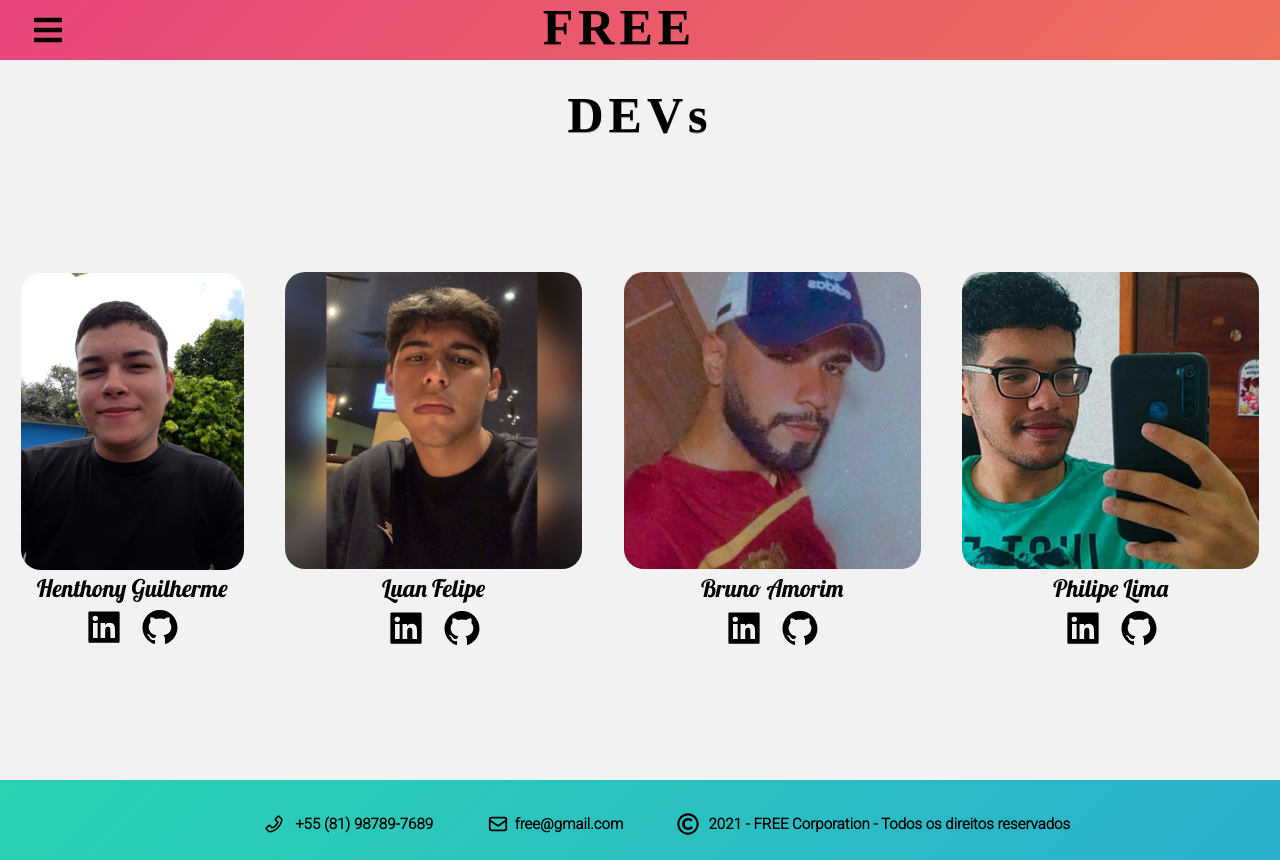
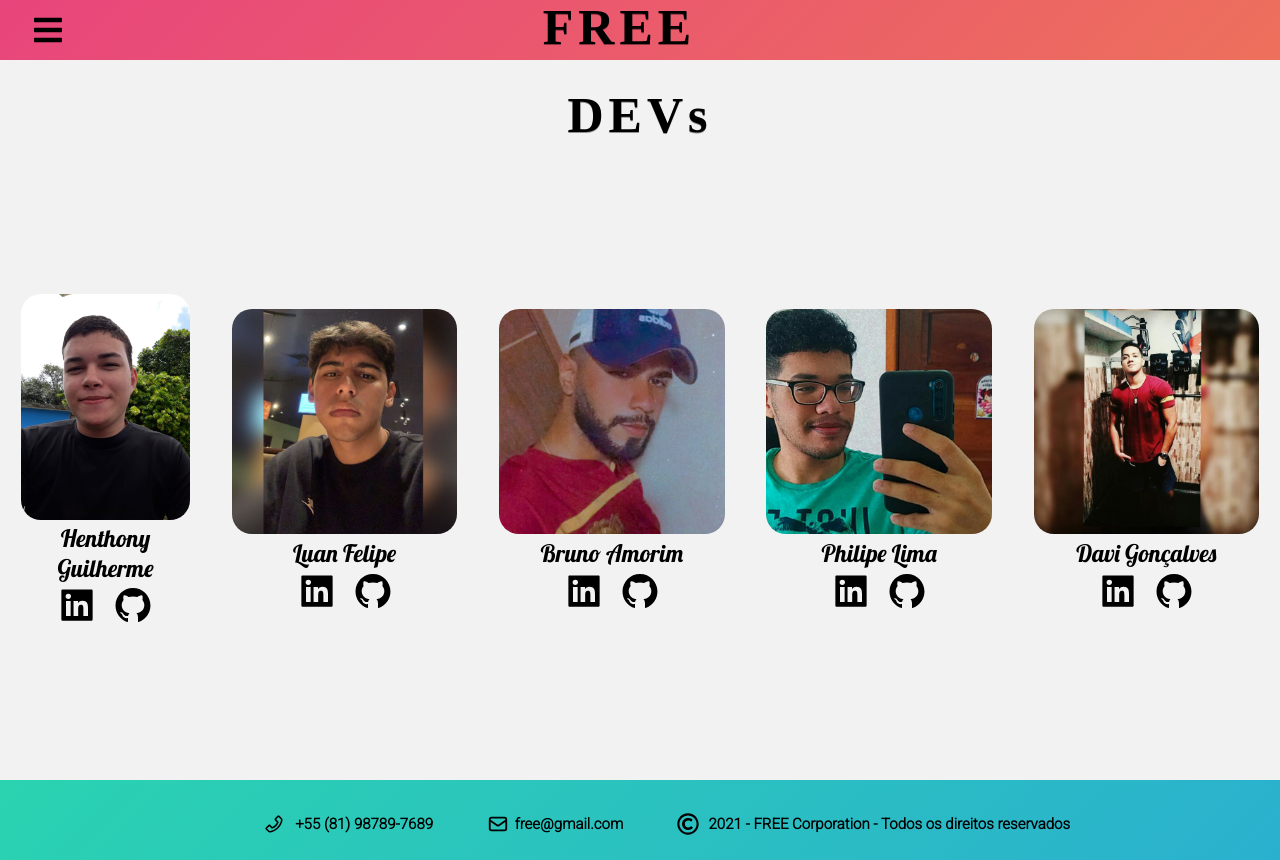
Before and after one commit to luan0412/redeSocial_projeto, a React (Create React App) app: page /Sobre in a window 1280 px wide. Shown: the top 860 px of the page. Built offline with nearby package versions, Linux system fonts and the light colour scheme; a web font is replaced by a local one.

Commit message:
up Sobre

```diff
--- a/src/css/Sobre.css
+++ b/src/css/Sobre.css
@@ -53,7 +53,7 @@ body,
 
 
 
-.nos .sobreImg4{
+.nos .sobreImg5{
     margin-right: 1%;
 }
 
--- a/src/pages/Sobre.js
+++ b/src/pages/Sobre.js
@@ -54,6 +54,15 @@ function Sobre(){
                     <a href="https://github.com/PhilipeLima123?tab=repositories" target="_blank" rel="noopener noreferrer"><AiIcons.AiFillGithub className="sobreIcon sobreIcon2" /></a>
                     </div>
                 </div>
+                <div className="sobreImg sobreImg5">
+                    <img src={davi} />
+                    <p>Davi Gonçalves</p>
+                    <div className="boxIcon">
+                    <a href="https://www.linkedin.com/in/davi-gon%C3%A7alves-8658571ab/" target="_blank" rel="noopener noreferrer"><AiIcons.AiFillLinkedin className="sobreIcon"/></a>
+                    <a href="https://github.com/davigoncalvesbrito" target="_blank" rel="noopener noreferrer"><AiIcons.AiFillGithub className="sobreIcon sobreIcon2" /></a>
+                    </div>
+
+                </div>
             </div>
         </div>
         <Footer />
```
